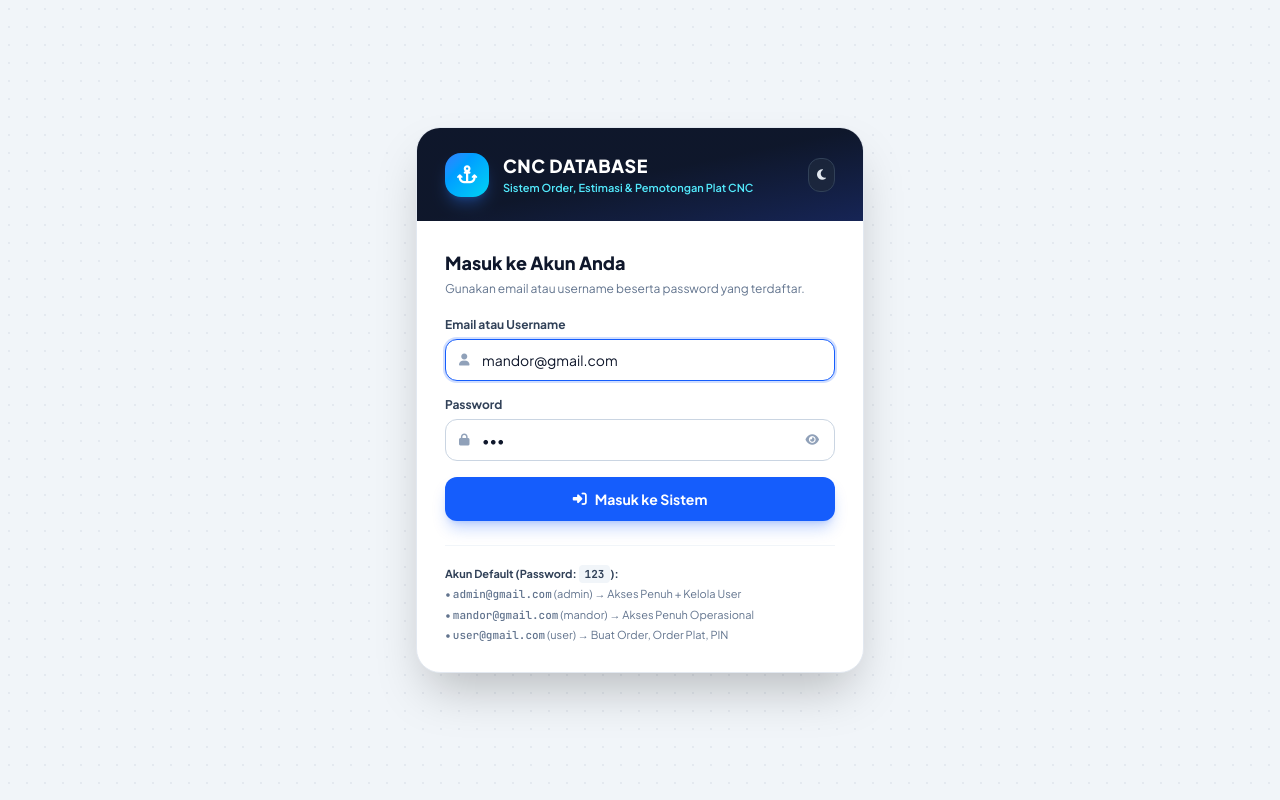
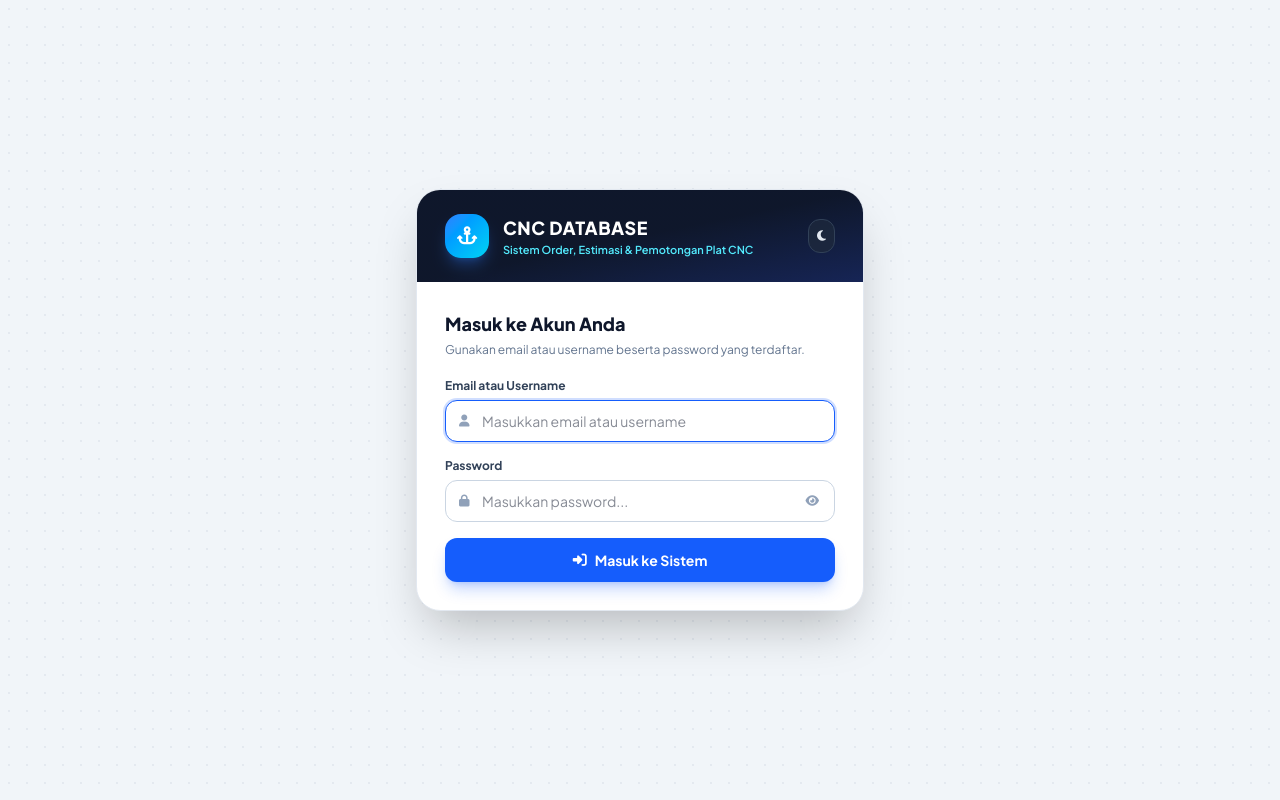
Before and after one commit to albidr30-cillowwall/cnc-database, a Nuxt app: page /login in a window 1280 px wide. Built offline with nearby package versions, Linux system fonts and the light colour scheme.

Commit message:
feat: hapus akun default dan kosongkan input pada panel login

```diff
--- a/pages/login.vue
+++ b/pages/login.vue
@@ -48,7 +48,7 @@
                 required
                 autofocus
                 autocomplete="username"
-                placeholder="admin@gmail.com / mandor / user"
+                placeholder="Masukkan email atau username"
                 class="w-full pl-9 pr-3.5 py-2.5 text-sm rounded-xl border border-slate-300 dark:border-slate-700 bg-white dark:bg-slate-950 text-slate-900 dark:text-white focus:border-blue-600 focus:ring-2 focus:ring-blue-600/20 outline-none"
               >
             </div>
@@ -90,12 +90,7 @@
           </button>
         </form>
 
-        <div class="mt-6 pt-5 border-t border-slate-100 dark:border-slate-800 text-[11px] text-slate-500 dark:text-slate-400 space-y-1">
-          <div class="font-bold text-slate-700 dark:text-slate-300">Akun Default (Password: <code class="font-mono bg-slate-100 dark:bg-slate-800 px-1.5 py-0.5 rounded">123</code>):</div>
-          <div>&bull; <code class="font-mono">admin@gmail.com</code> (admin) &rarr; Akses Penuh + Kelola User</div>
-          <div>&bull; <code class="font-mono">mandor@gmail.com</code> (mandor) &rarr; Akses Penuh Operasional</div>
-          <div>&bull; <code class="font-mono">user@gmail.com</code> (user) &rarr; Buat Order, Order Plat, PIN</div>
-        </div>
+
       </div>
     </div>
   </div>
@@ -121,8 +116,8 @@ onMounted(() => {
   }
 })
 
-const identity = ref('mandor@gmail.com')
-const password = ref('123')
+const identity = ref('')
+const password = ref('')
 const showPassword = ref(false)
 const errorMessage = ref('')
 const isLoading = ref(false)
```
